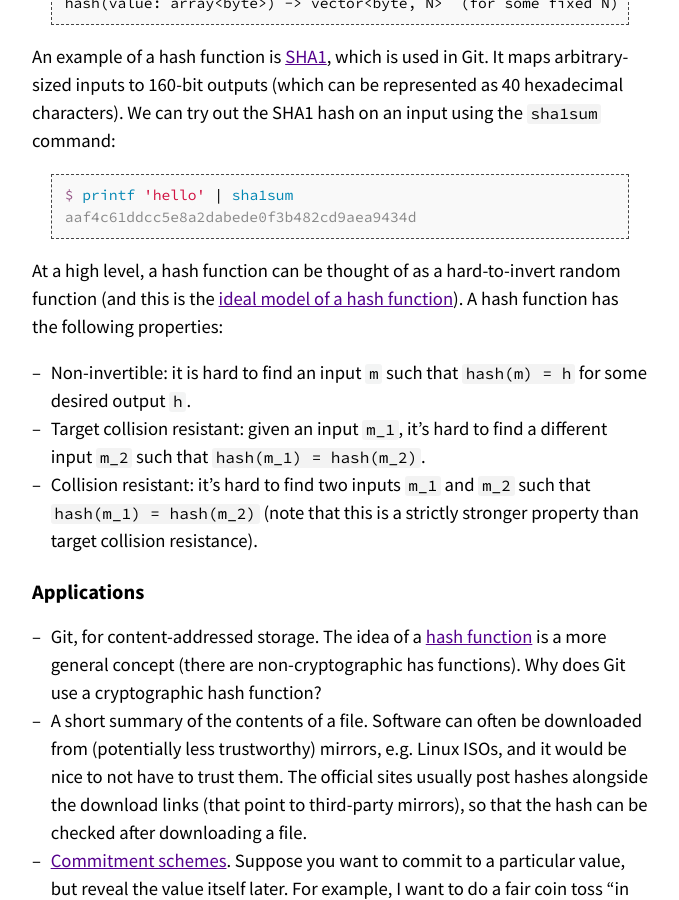
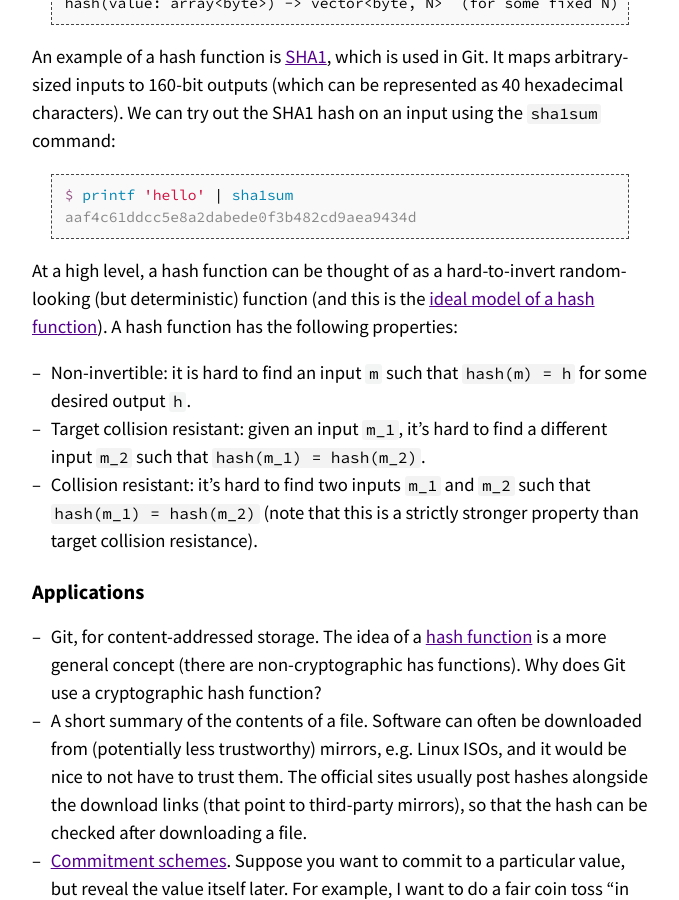
Before and after one commit to missing-semester-cn/missing-semester-cn.github.io, a Jekyll site: the page built from _2020/security.md, in a window 1280 px wide and 900 px high, scrolled down 1820 px. Shown: the whole window, without its empty margins (300-979 px from the left). Built offline with Jekyll 4.4.1, drawn with Linux system fonts in a browser that asks for light colours.

Commit message:
Clarify that hash is deterministic

````diff
--- a/_2020/security.md
+++ b/_2020/security.md
@@ -73,10 +73,10 @@ $ printf 'hello' | sha1sum
 aaf4c61ddcc5e8a2dabede0f3b482cd9aea9434d
 ```
 
-At a high level, a hash function can be thought of as a hard-to-invert random
-function (and this is the [ideal model of a hash
-function](https://en.wikipedia.org/wiki/Random_oracle)). A hash function has
-the following properties:
+At a high level, a hash function can be thought of as a hard-to-invert
+random-looking (but deterministic) function (and this is the [ideal model of a
+hash function](https://en.wikipedia.org/wiki/Random_oracle)). A hash function
+has the following properties:
 
 - Non-invertible: it is hard to find an input `m` such that `hash(m) = h` for
 some desired output `h`.
````
